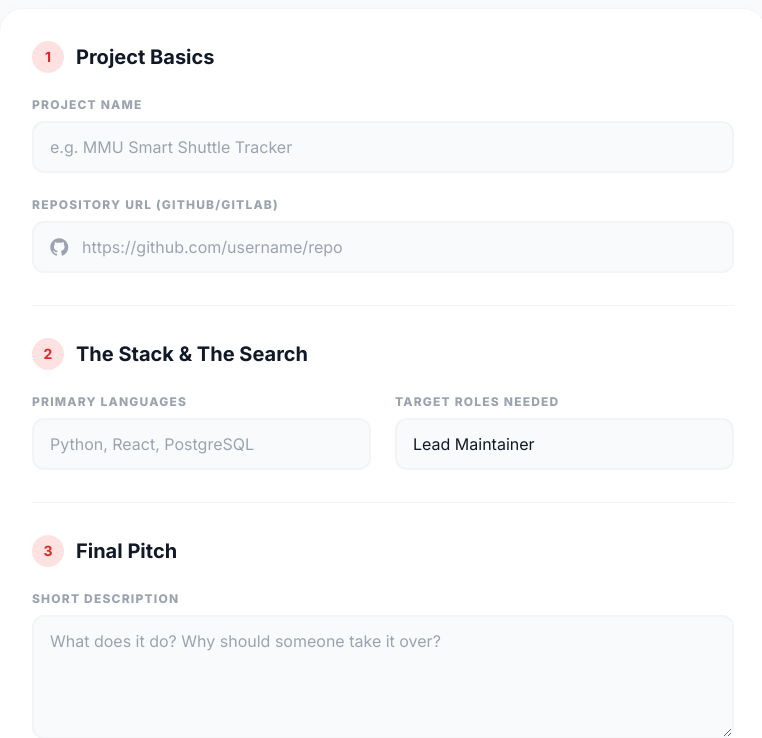
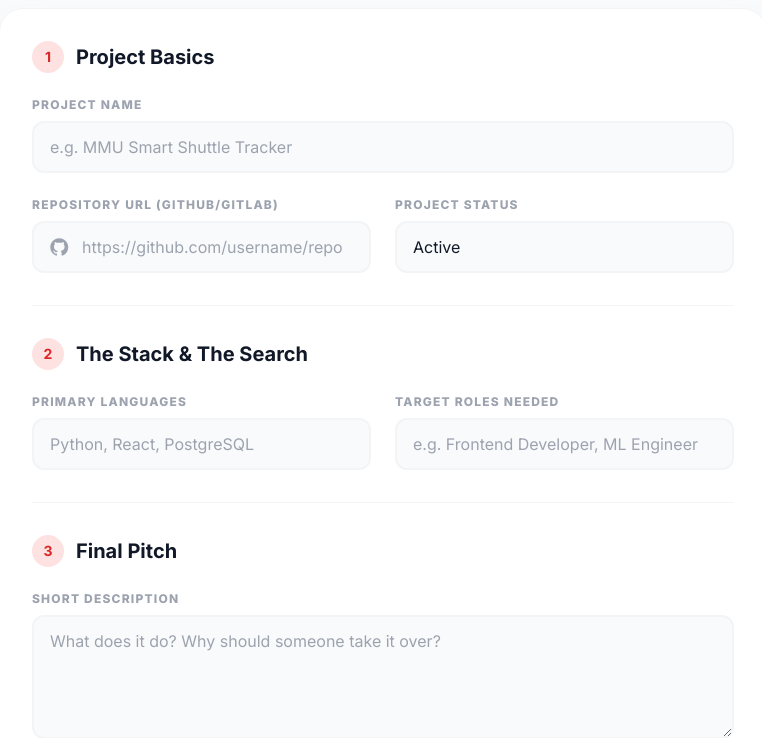
Before and after one commit to ShawnLee0917/Mini-IT-Project-MMU-OSS-Project-Directory-Team-Tinder--Group-25, a Flask app: page /list_project in a window 1280 px wide. Shown: the part 231-969 px from the top of the page, without its empty margins (257-1019 px from the left). Run offline with Flask 3, Linux system fonts and the light colour scheme; the visitor is signed in with stand-in values (Sample User, id 1); tables that the repository leaves empty hold one stand-in row (values such as "Sample post"); some libraries are stand-ins or nearby versions.

Commit message:
updated file

```diff
--- a/website/templates/List_Your_Project.html
+++ b/website/templates/List_Your_Project.html
@@ -288,12 +288,22 @@
                             <input type="text" name="project_name" placeholder="e.g. MMU Smart Shuttle Tracker" required
                                 class="w-full bg-gray-50 border-2 border-gray-100 rounded-xl px-4 py-3 focus:border-red-500 focus:bg-white outline-none transition font-medium">
                         </div>
+                        <div class="grid grid-cols-1 md:grid-cols-2 gap-6">
                             <div>
                                 <label class="block text-xs font-black text-gray-400 uppercase tracking-widest mb-2">Repository URL (GitHub/GitLab)</label>
                                 <div class="relative">
                                     <i class="fab fa-github absolute left-4 top-1/2 -translate-y-1/2 text-gray-400 text-lg"></i>
                                     <input type="url" name="repo_url" placeholder="https://github.com/username/repo" required
                                         class="w-full bg-gray-50 border-2 border-gray-100 rounded-xl pl-12 pr-4 py-3 focus:border-red-500 focus:bg-white outline-none transition font-medium">
+                                </div>
+                            </div>
+                            <div>
+                                <label class="block text-xs font-black text-gray-400 uppercase tracking-widest mb-2">Project Status</label>
+                                <select name="status" class="w-full bg-gray-50 border-2 border-gray-100 rounded-xl px-4 py-3 focus:border-red-500 focus:bg-white outline-none transition font-medium appearance-none">
+                                    <option value="Active" selected>Active</option>
+                                    <option value="Seeking Maintainer">Seeking Maintainer</option>
+                                    <option value="Finished">Finished</option>
+                                </select>
                             </div>
                         </div>
                     </div>
@@ -313,15 +323,14 @@
                             <input type="text" name="languages" placeholder="Python, React, PostgreSQL" required
                                 class="w-full bg-gray-50 border-2 border-gray-100 rounded-xl px-4 py-3 focus:border-red-500 focus:bg-white outline-none transition font-medium">
                         </div>
-                        <div>
+                        <div class="relative">
                             <label class="block text-xs font-black text-gray-400 uppercase tracking-widest mb-2">Target Roles Needed</label>
-                            <select name="roles_needed" class="w-full bg-gray-50 border-2 border-gray-100 rounded-xl px-4 py-3 focus:border-red-500 focus:bg-white outline-none transition font-medium appearance-none">
-                                <option>Lead Maintainer</option>
-                                <option>Frontend Developer</option>
-                                <option>Backend Developer</option>
-                                <option>UI/UX Designer</option>
-                                <option>Documentation Writer</option>
-                            </select>
+                            <input type="text" name="roles_needed" id="roles-input" autocomplete="off"
+                                placeholder="e.g. Frontend Developer, ML Engineer"
+                                class="w-full bg-gray-50 border-2 border-gray-100 rounded-xl px-4 py-3 focus:border-red-500 focus:bg-white outline-none transition font-medium">
+                            <div id="roles-suggestions"
+                                class="hidden absolute z-20 mt-1 w-full bg-white border-2 border-gray-100 rounded-xl shadow-lg overflow-hidden">
+                            </div>
                         </div>
                     </div>
                 </section>
@@ -652,6 +661,46 @@ function toggleTheme() {
 
 // Attach this function to your dark mode switch button trigger
 document.getElementById('theme-toggle-btn').addEventListener('click', toggleTheme);
+
+// ─── Target Roles: free-typing input with a custom suggestions dropdown (no native arrow) ───
+(function () {
+    const ROLE_OPTIONS = ['Lead Maintainer', 'Frontend Developer', 'Backend Developer', 'UI/UX Designer', 'Documentation Writer'];
+    const input = document.getElementById('roles-input');
+    const box = document.getElementById('roles-suggestions');
+    if (!input || !box) return;
+
+    function renderSuggestions() {
+        const query = input.value.trim().toLowerCase();
+        const matches = ROLE_OPTIONS.filter(r => r.toLowerCase().includes(query));
+        if (matches.length === 0) {
+            box.classList.add('hidden');
+            box.innerHTML = '';
+            return;
+        }
+        box.innerHTML = matches.map(role =>
+            `<button type="button" class="role-option block w-full text-left px-4 py-2 text-sm font-medium hover:bg-red-50 hover:text-red-600 transition">${role}</button>`
+        ).join('');
+        box.classList.remove('hidden');
+    }
+
+    input.addEventListener('focus', renderSuggestions);
+    input.addEventListener('input', renderSuggestions);
+
+    box.addEventListener('mousedown', (e) => {
+        const btn = e.target.closest('.role-option');
+        if (!btn) return;
+        e.preventDefault();
+        input.value = btn.textContent;
+        box.classList.add('hidden');
+        input.focus();
+    });
+
+    document.addEventListener('click', (e) => {
+        if (e.target !== input && !box.contains(e.target)) {
+            box.classList.add('hidden');
+        }
+    });
+})();
 </script>
 </body>
 </html>
--- a/website/templates/Profile.html
+++ b/website/templates/Profile.html
@@ -357,7 +357,7 @@
                     </div>
                     <p class="mt-4 text-xs text-gray-400">
                         <i class="fas fa-brain text-red-400 mr-1"></i>
-                        Your interests power the <a href="/" class="text-red-500 font-semibold hover:underline">AI Suggestions</a> on the Home page.
+                        Your interests power the <a href="/" class="text-red-500 font-semibold hover:underline">Suggestions</a> on the Home page.
                     </p>
                 </section>
 
--- a/website/views.py
+++ b/website/views.py
@@ -1426,7 +1426,7 @@ def list_project():
         new_project.languages = langs
         new_project.roles_needed = roles
         new_project.description = desc
-        new_project.status = 'Active'
+        new_project.status = request.form.get('status', 'Active')
 
         db.session.add(new_project)
 
```
Also changed, not shown: website/templates/Edit_Project.html (+3 -8 lines). Lines whose indentation alone changed are shown as unchanged.
